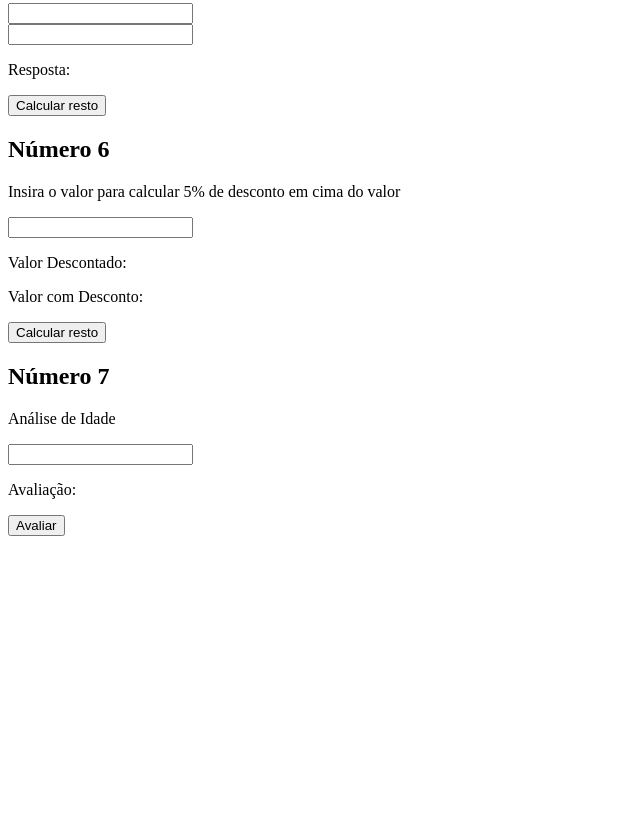
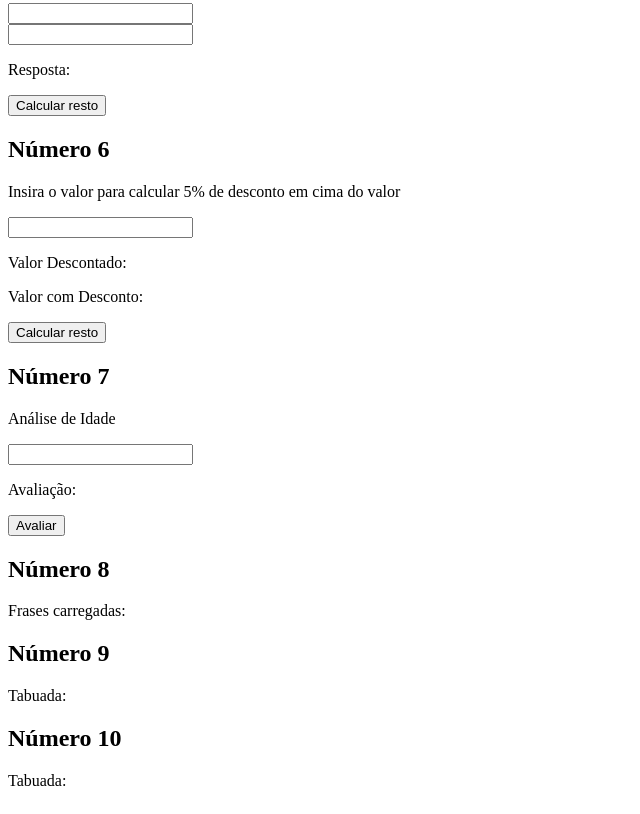
Before and after one commit to BeBrandao/Atividade-14, a plain HTML site: page index.html in a window 1280 px wide. Shown: the part 1063-1877 px from the top of the page, without its empty margins (0-640 px from the left). Before the commit the page ends 1607 px from the top, so only its background shows below. Drawn offline with Linux system fonts and the light colour scheme.

Commit message:
Update index.html

```diff
--- a/index.html
+++ b/index.html
@@ -59,6 +59,22 @@
         <button type="button" onclick="avaliarIdade()">Avaliar</button>
     </section>
 
+    <section>
+        <h2>Número 8</h2>
+        <p id="frases">Frases carregadas:</p>
+    </section>
+
+    <section>
+        <h2>Número 9</h2>
+        <p id="tabuada">Tabuada:</p>
+    </section>
+
+    <section>
+        <h2>Número 10</h2>
+        <p>Tabuada:</p>
+        <table id="tabela"></table>
+    </section>
+
     <script src="script.js"></script>
 </body>
 </html>
```
